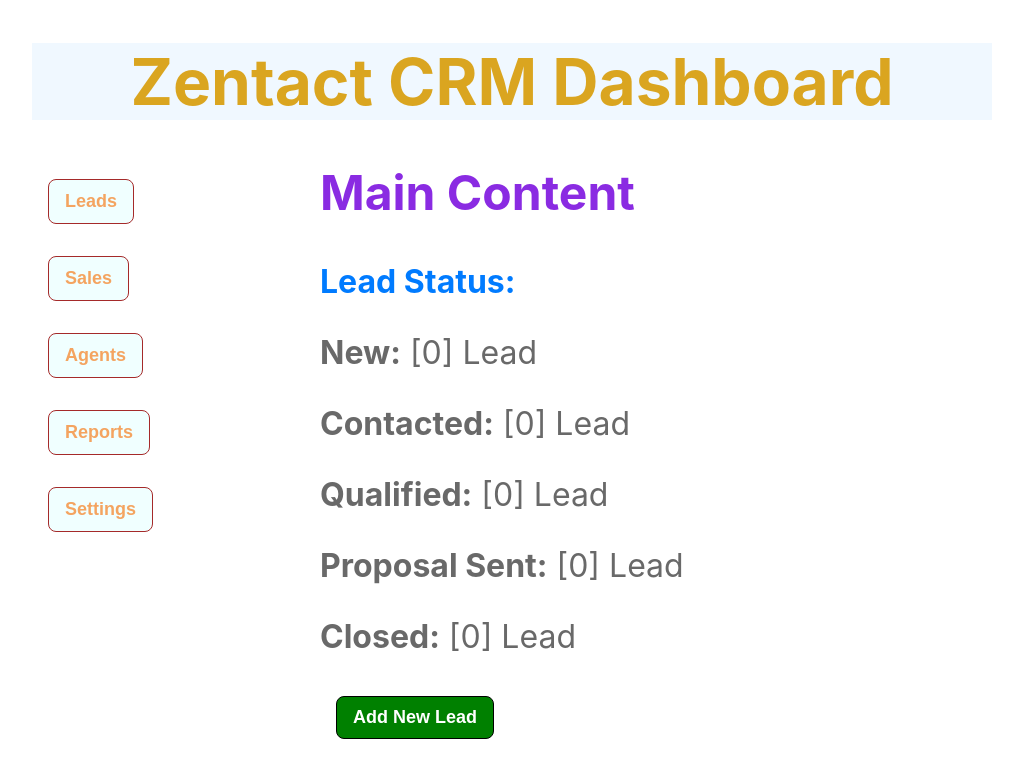
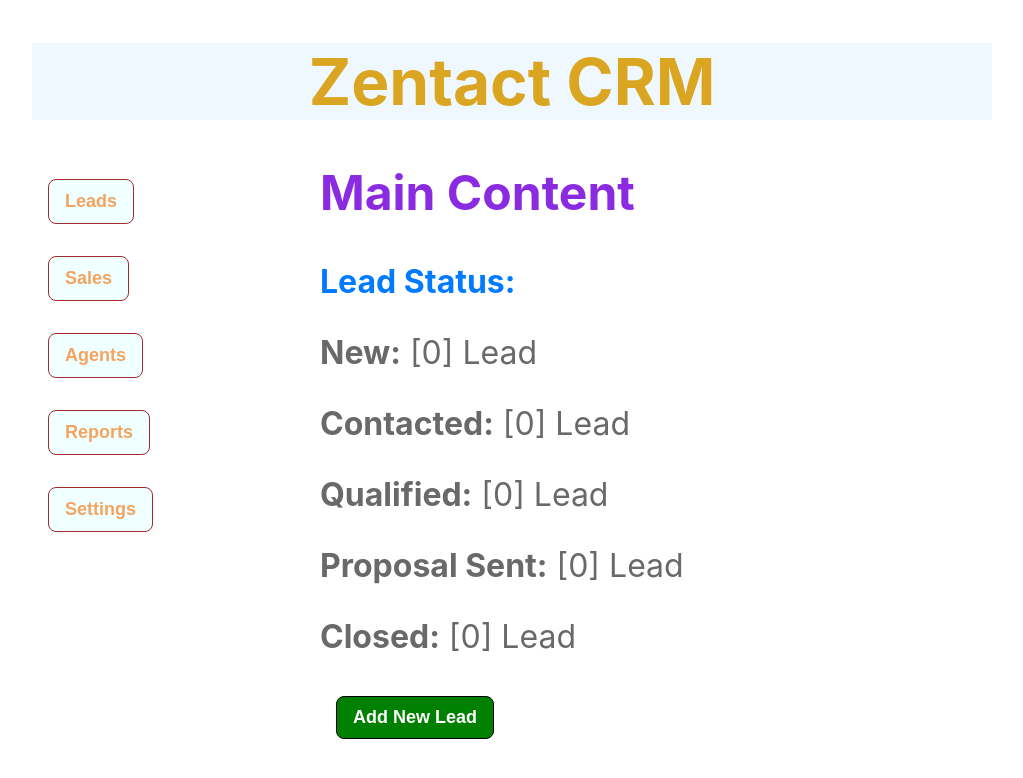
Before and after one commit to Smarajitpal/CRM-frontend, a React (Create React App) app: page / in a window 1280 px wide. Shown: the top 778 px of the page, without its empty margins (128-1151 px from the left). Built offline with nearby package versions, Linux system fonts and the light colour scheme; no server answers.

Commit message:
small change

```diff
--- a/src/pages/Home.jsx
+++ b/src/pages/Home.jsx
@@ -14,7 +14,7 @@ function Home() {
   return (
     <div className="container">
       <div>
-        <h1 className="heading">Zentact CRM Dashboard</h1>
+        <h1 className="heading">Zentact CRM</h1>
       </div>
       <div className="body">
         <div className="left-section">
```
